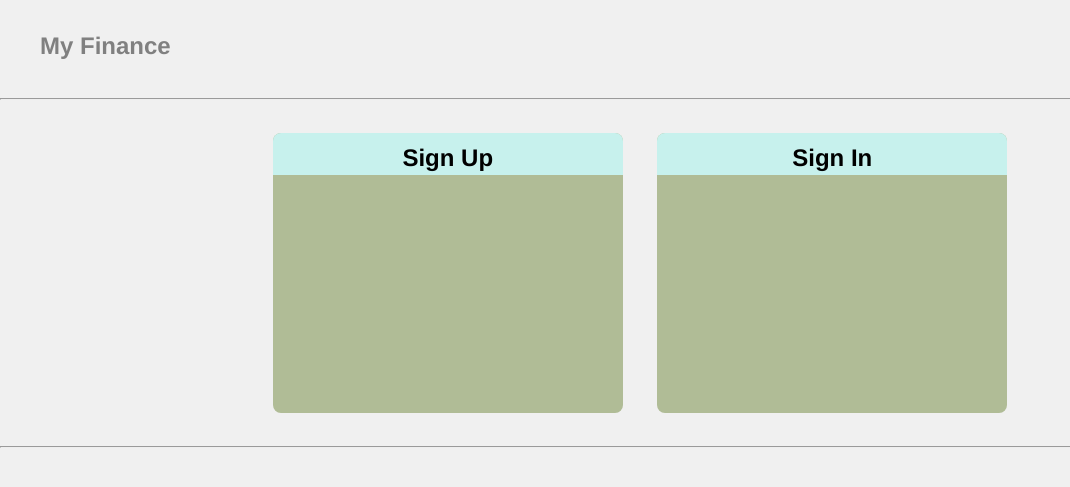
After one commit to Miguelmargar/personal_practice, a Flask app: template web scrapping/templates/finance.html in a window 1280 px wide. The commit adds this page. Shown: the top 487 px of the page, without its empty margins (0-1070 px from the left). Run offline with Flask 2, Linux system fonts and the light colour scheme; the template is opened without the code that fills it, so the values that code supplies are empty; some libraries are stand-ins or nearby versions.

Commit message:
started creating signup or sign in page to eventually replace index.html

```diff
--- a/web scrapping/app.py
+++ b/web scrapping/app.py
@@ -6,18 +6,22 @@ from scrapping import *
 app = Flask(__name__)
 
 @app.route('/')
+# def index():
+#     a = Scraping()
+#
+#     # if not auth:
+#     ticker = a.get_first_ticker()
+#     # if auth:
+#     # ticker = a.get_all_last_info()
+#
+#     # chart work
+#     str_ticker = [ticker[0]]
+#     chart_data = a.get_dates_prices_chart(ticker[0])
+#     return render_template('index.html', ticker=ticker, str_ticker=str_ticker, chart_data=chart_data)
+
 def index():
-    a = Scraping()
 
-    # if not auth:
-    ticker = a.get_first_ticker()
-    # if auth:
-    # ticker = a.get_all_last_info()
-
-    # chart work
-    str_ticker = [ticker[0]]
-    chart_data = a.get_dates_prices_chart(ticker[0])
-    return render_template('index.html', ticker=ticker, str_ticker=str_ticker, chart_data=chart_data)
+    return render_template("finance.html")
 
 
 if __name__ == '__main__':
--- /dev/null
+++ b/web scrapping/static/finance.css
@@ -0,0 +1,41 @@
+body {
+    width: 100%;
+    margin: 0;
+    font-family: Montserrat,Helvetica Neue,Arial,sans-serif;
+    background-color: #F0F0F0;
+}
+
+.title {
+    height: 30px;
+    width: 12%;
+    padding: 12px 0px 8px 40px;
+    font-weight: 800;
+    color: #808080;
+    display: inline-block;
+}
+
+main {
+	text-align: center;
+}
+
+.sign {
+	display: inline-block;
+	height: 35vh;
+	width: 350px;
+	background-color: #b0bc96;
+	margin: 25px 15px 25px 15px;
+	border-radius: 8px;
+}
+
+.signtop {
+	margin: 0;
+	height: 15%;
+	background-color: #c7f1ed;
+	border-radius: 8px 8px 0px 0px;
+}
+
+.signtop h2 {
+	padding-top: 11px;
+	margin: inherit;
+	border-radius: 8px 8px 0px 0px;
+}
--- a/web scrapping/static/style.css
+++ b/web scrapping/static/style.css
@@ -114,9 +114,7 @@ h2 {
 }
 
 .holder {
-    width: 40vw;
-    border-radius: inherit;
-    position: relative;
+    width: 82%;
     margin: auto;
 }
 
--- /dev/null
+++ b/web scrapping/templates/finance.html
@@ -0,0 +1,48 @@
+<!DOCTYPE html>
+<html lang="en">
+
+<head>
+    <meta charset="UTF-8">
+    <meta name="viewport" content="width=device-width, initial-scale=1.0">
+    <meta http-equiv="X-UA-Compatible" content="ie=edge">
+    <script src="https://cdnjs.cloudflare.com/ajax/libs/Chart.js/2.7.3/Chart.js"></script>
+    <link href="../static/finance.css" rel="stylesheet" type="text/css"/>
+    <title>My Finance</title>
+</head>
+
+<body>
+    <header>
+        <h2 class="title">My Finance</h2>
+    </header>
+
+	<hr>
+
+    <main>
+
+		<div class="sign">
+			<div class="signtop">
+				<h2>Sign Up</h2>
+			</div>
+		</div>
+
+    	<div class="sign">
+    		<div class="signtop">
+    			<h2>Sign In</h2>
+			</div>
+    	</div>
+
+    </main>
+
+    <hr>
+
+	<footer>
+
+	</footer>
+
+
+
+
+
+</body>
+<script src="../static/chart.js"></script>
+</html>
```
